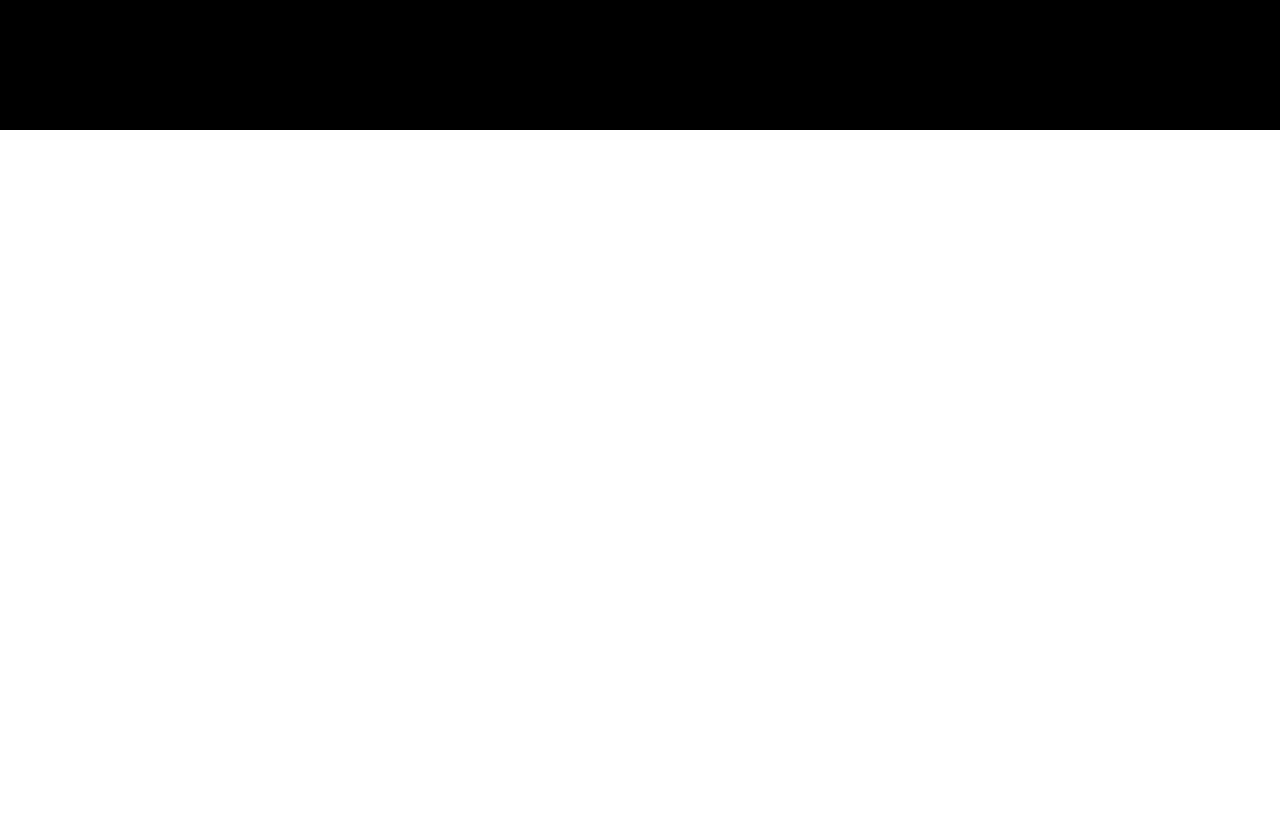
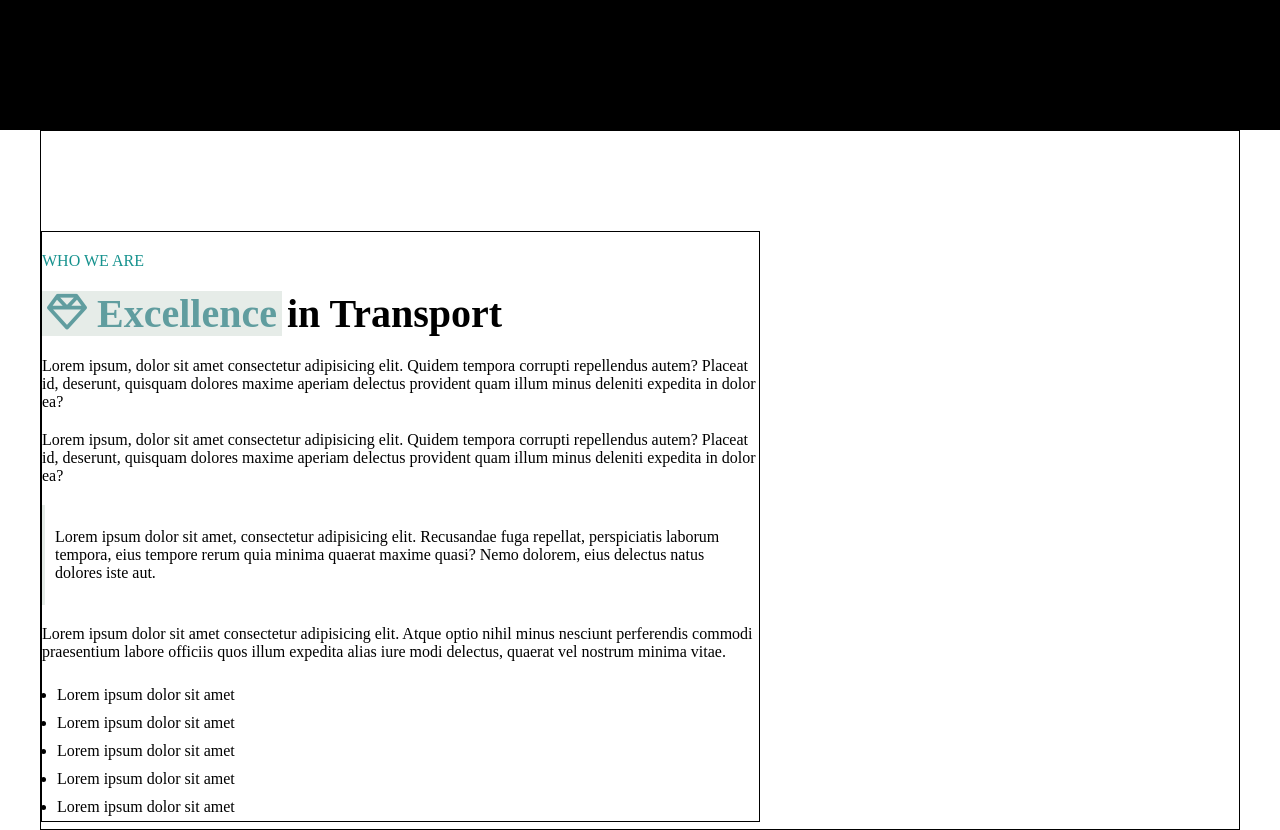
Before and after one commit to Zanco1993/proj-html-vuejs, a Vue app: page / in a window 1280 px wide. Shown: the part 620-1450 px from the top of the page. Before the commit the page ends 800 px from the top, so only its background shows below. Built offline with nearby package versions, Linux system fonts and the light colour scheme.

Commit message:
add info in who we are box

```diff
--- a/src/App.vue
+++ b/src/App.vue
@@ -1,16 +1,19 @@
 <template>
   <div id="app">
-    <header-app/>
+    <header-app />
+    <main-app />
   </div>
 </template>
 
 <script>
 import HeaderApp from './components/HeaderApp.vue'
-
+import MainApp from './components/MainApp.vue'
 export default {
   name: 'App',
   components: {
-    HeaderApp
+    HeaderApp,
+    MainApp
+
   }
 }
 </script>
--- a/src/components/HeaderApp.vue
+++ b/src/components/HeaderApp.vue
@@ -46,16 +46,16 @@
 
       <div class="container">
         <div class="content-jumbo">
-              <p class="font-text">LOGISTICS SERVICES</p>
+          <p class="font-mini-title">logistics services</p>
           <h1>CARGO TRANSPORT</h1>
-              <p>Fractional or exclusive road cargo transportation to all
-                  regions with small, medium and large vehicles.
+          <p>
+            Fractional or exclusive road cargo transportation to all regions
+            with small, medium and large vehicles.
           </p>
           <div class="box-info">
             <div class="buttons button-login">get in touch</div>
             <div class="buttons button-transparent">read more</div>
           </div>
-
         </div>
       </div>
     </div>
--- /dev/null
+++ b/src/components/MainApp.vue
@@ -0,0 +1,56 @@
+<template>
+  <div class="container certified">
+
+    <div class="info-stories">
+      <p class="font-mini-title">who we are</p>
+
+      <span class="font-diamond font-title"
+        ><i class="far fa-gem"></i> Excellence</span
+      >
+      <span class="font-title">in Transport</span>
+
+      <p>
+        Lorem ipsum, dolor sit amet consectetur adipisicing elit. Quidem tempora
+        corrupti repellendus autem? Placeat id, deserunt, quisquam dolores
+        maxime aperiam delectus provident quam illum minus deleniti expedita in
+        dolor ea?
+      </p>
+      <p>
+        Lorem ipsum, dolor sit amet consectetur adipisicing elit. Quidem tempora
+        corrupti repellendus autem? Placeat id, deserunt, quisquam dolores
+        maxime aperiam delectus provident quam illum minus deleniti expedita in
+        dolor ea?
+      </p>
+      <div class="more-info">
+        <p>
+          Lorem ipsum dolor sit amet, consectetur adipisicing elit. Recusandae
+          fuga repellat, perspiciatis laborum tempora, eius tempore rerum quia
+          minima quaerat maxime quasi? Nemo dolorem, eius delectus natus dolores
+          iste aut.
+        </p>
+      </div>
+      <p>
+        Lorem ipsum dolor sit amet consectetur adipisicing elit. Atque optio
+        nihil minus nesciunt perferendis commodi praesentium labore officiis
+        quos illum expedita alias iure modi delectus, quaerat vel nostrum minima
+        vitae.
+      </p>
+
+      <ul>
+          <li>Lorem ipsum dolor sit amet</li>
+          <li>Lorem ipsum dolor sit amet</li>
+          <li>Lorem ipsum dolor sit amet</li>
+          <li>Lorem ipsum dolor sit amet</li>
+          <li>Lorem ipsum dolor sit amet</li>
+      </ul>
+    </div>
+  </div>
+</template>
+
+<script>
+export default {};
+</script>
+
+<style lang="scss" scoped>
+@import "@/style/containerMain.scss";
+</style>
--- /dev/null
+++ b/src/style/containerMain.scss
@@ -0,0 +1,37 @@
+@import "./variablesColor.scss";
+
+.certified {
+    height: 700px;
+    padding: 100px 0;
+
+    .info-stories {
+        width: 60%;
+        border: 1px solid black;
+    }
+
+    p {
+        margin: 20px 0;
+    }
+
+    .font-diamond {
+        color: $breakerbay;
+        background-color: $GrayNurse;
+    }
+    ul {
+        padding-left: 15px;
+        li {
+            padding: 5px 0;
+        }
+    }
+}
+.font-title {
+    font-size: 40px;
+    font-weight: bold;
+    padding: 0 5px;
+
+}
+
+.more-info {
+    padding: 3px 10px;
+    border-left: 3px solid $GrayNurse;
+}
--- a/src/style/header.scss
+++ b/src/style/header.scss
@@ -71,10 +71,8 @@
             P {
                 padding: 15px 0;
             }
-            .font-text {
-                color: $BluChill;
 
-            }
+
             h1 {
                 color: $White;
                 font-size: 60px;
--- a/src/style/main.scss
+++ b/src/style/main.scss
@@ -27,3 +27,8 @@
     border: 1px solid $BluChill;
     // inserire opacity dopo aver messo l'immagine
 }
+
+.font-mini-title {
+    color: $BluChill;
+    text-transform: uppercase;
+}
--- a/src/style/variablesColor.scss
+++ b/src/style/variablesColor.scss
@@ -12,7 +12,7 @@ $CafeRoyale: #74370e;
 $GrayNurse: #e6ece8;
 $Shark: #191c1e;
 $Kau: #604f42;
-$breakerka1: #609d9f;
+$breakerbay: #609d9f;
 $SmaltBlue: #59838c;
 
 // Material design
```
Lines whose indentation alone changed are shown as unchanged.
